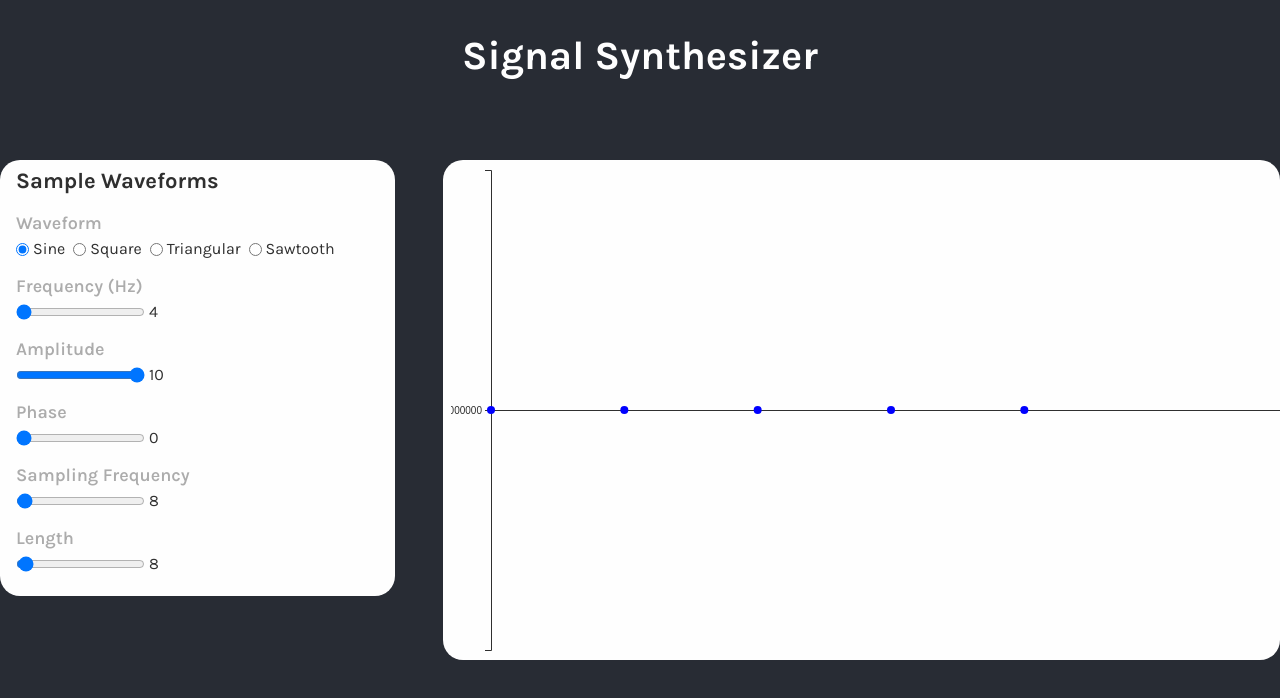
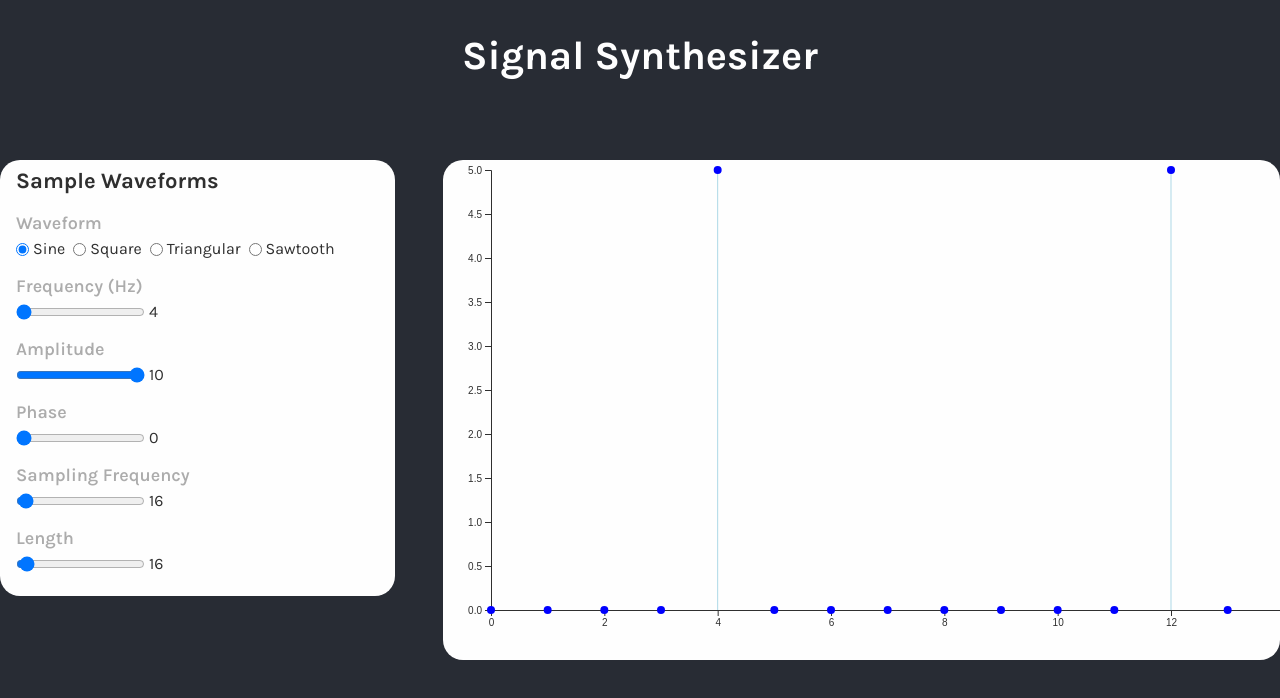
Before and after one commit to vteodorodev/signal_synth, a React (Create React App) app: page / in a window 1280 px wide. Shown: the top 698 px of the page. Built offline with nearby package versions, Linux system fonts and the light colour scheme.

Commit message:
adjusted fourier algorithm

```diff
--- a/src/App.tsx
+++ b/src/App.tsx
@@ -8,8 +8,6 @@ import { SignalContextType } from "./commons/types";
 function App() {
   const signal = useContext(SignalContext)?.signal;
   const fourier = useContext(SignalContext)?.fourier;
-
-  useEffect(() => console.log("app signal", signal), [signal]);
 
   return (
     <div className="App bg-dark-blue">
@@ -26,7 +24,7 @@ function App() {
           <div className="col-sm-12 col-md-8">
             <div className="bg-white countainer-rounded">
               {/* <StemChart data={signal ?? []} /> */}
-              <StemChart data={fourier ?? []} />
+              <StemChart data={fourier ?? []} type="magnitude" />
             </div>
           </div>
         </div>
--- a/src/components/StemChart/index.tsx
+++ b/src/components/StemChart/index.tsx
@@ -1,20 +1,32 @@
 import { useEffect, useRef } from "react";
-import { Dataset } from "../../commons/types";
+import { Dataset, FourierSignal, RealSignal, StemChartProps } from "../../commons/types";
 import * as d3 from "d3";
 
-const margin = { top: 10, right: 10, bottom: 10, left: 40 },
-  width = 850 - margin.left - margin.right,
+const margin = { top: 10, right: 10, bottom: 50, left: 40 },
+  width = 900 - margin.left - margin.right,
   height = 500 - margin.top - margin.bottom;
 
-function StemChart({ data }: { data: Dataset }) {
-  const svgRef = useRef(null);
+function buildRealStemChart(data: RealSignal, svgRef: any) {
+  let xMin, xMax: number;
+  let yMin, yMax: number;
 
-  useEffect(() => console.log("data", data), [data]);
+  let x: d3.ScaleLinear<number, number, never>;
+  let y: d3.ScaleLinear<number, number, never>;
 
-  const buildSVG = () => {
-    const xMax = data.length + 1;
-    const yMax = d3.max(data, (d) => Math.abs(d as number)) as number;
-    console.log(yMax);
+  let xAxis: d3.Axis<d3.NumberValue>;
+  let yAxis: d3.Axis<d3.NumberValue>;
+
+  xMin = 0;
+  xMax = data.length + 1;
+  yMax = d3.max(data as RealSignal, (d) => Math.abs(d)) as number;
+
+  x = d3.scaleLinear().domain([xMin, xMax]).range([0, width]);
+  y = d3.scaleLinear().domain([-yMax, yMax]).range([height, 0]);
+
+  xAxis = d3.axisBottom(x);
+  yAxis = d3.axisLeft(y);
+
+  xAxis.tickFormat((x) => "").tickSize(0);
 
   d3.select("svg").selectAll("*").remove();
 
@@ -24,14 +36,6 @@ function StemChart({ data }: { data: Dataset }) {
     .attr("height", height + margin.top + margin.bottom)
     .append("g")
     .attr("transform", "translate(" + margin.left + "," + margin.top + ")");
-
-    const x = d3.scaleLinear().domain([0, xMax]).range([0, width]);
-    const xAxis = d3.axisBottom(x);
-
-    xAxis.tickFormat((x) => "").tickSize(0);
-
-    const y = d3.scaleLinear().domain([-yMax, yMax]).range([height, 0]);
-    const yAxis = d3.axisLeft(y);
 
   svg
     .append("g")
@@ -49,7 +53,7 @@ function StemChart({ data }: { data: Dataset }) {
     .append("line")
     .attr("x1", (d, i) => x(i))
     .attr("x2", (d, i) => x(i))
-      .attr("y1", (d, i) => y(d as number))
+    .attr("y1", (d, i) => y(d))
     .attr("y2", (d, i) => y(0))
     .attr("stroke", "lightblue");
 
@@ -62,6 +66,90 @@ function StemChart({ data }: { data: Dataset }) {
     .attr("cy", (d, i) => y(d as number))
     .attr("r", "4")
     .style("fill", "blue");
+}
+
+function buildMagnitudeStemChart(data: FourierSignal, svgRef: any) {
+  let shiftedData = [
+    ...data.slice(Math.floor(data.length / 2) + 1),
+    ...data.slice(0, Math.floor(data.length / 2) + 1),
+  ];
+
+  console.log(shiftedData);
+
+  let xMin, xMax: number;
+  let yMin, yMax: number;
+
+  let x: d3.ScaleLinear<number, number, never>;
+  let y: d3.ScaleLinear<number, number, never>;
+
+  let xAxis: d3.Axis<d3.NumberValue>;
+  let yAxis: d3.Axis<d3.NumberValue>;
+
+  xMax = d3.max(data, (d) => d.w) as number;
+  yMin = 0;
+  yMax = d3.max(data, (d) => d.r) as number;
+
+  x = d3.scaleLinear().domain([0, xMax]).range([0, width]);
+  y = d3.scaleLinear().domain([yMin, yMax]).range([height, 0]);
+
+  xAxis = d3.axisBottom(x);
+  yAxis = d3.axisLeft(y);
+
+  d3.select("svg").selectAll("*").remove();
+
+  var svg = d3
+    .select(svgRef.current)
+    .attr("width", width + margin.left + margin.right)
+    .attr("height", height + margin.top + margin.bottom)
+    .append("g")
+    .attr("transform", "translate(" + margin.left + "," + margin.top + ")");
+
+  svg
+    .append("g")
+    .attr("transform", "translate(0," + y(0) + ")")
+    .call(xAxis)
+    .selectAll("text")
+    .style("text-anchor", "center");
+
+  svg.append("g").call(yAxis);
+
+  svg
+    .selectAll("myline")
+    .data(data)
+    .enter()
+    .append("line")
+    .attr("x1", (d, i) => x(d.w))
+    .attr("x2", (d, i) => x(d.w))
+    .attr("y1", (d, i) => y(d.r))
+    .attr("y2", (d, i) => y(0))
+    .attr("stroke", "lightblue");
+
+  svg
+    .selectAll("mycircle")
+    .data(data)
+    .enter()
+    .append("circle")
+    .attr("cx", (d, i) => x(d.w))
+    .attr("cy", (d, i) => y(d.r))
+    .attr("r", "4")
+    .style("fill", "blue");
+}
+
+function StemChart({ data, type }: StemChartProps) {
+  const svgRef = useRef(null);
+
+  console.log("data", data);
+
+  const buildSVG = () => {
+    switch (type) {
+      case "time":
+        buildRealStemChart(data as RealSignal, svgRef);
+        break;
+      case "magnitude":
+      case "phase":
+        buildMagnitudeStemChart(data as FourierSignal, svgRef);
+        break;
+    }
   };
 
   useEffect(buildSVG, [data]);
--- a/src/components/WaveformForm/index.tsx
+++ b/src/components/WaveformForm/index.tsx
@@ -44,8 +44,8 @@ const initialFormValues: FormData = {
   amplitude: 10,
   phase: 0,
   duration: 2,
-  harmonics: 8,
-  samplingFrequency: 8,
+  harmonics: 16,
+  samplingFrequency: 16,
 };
 
 function WaveformForm() {
@@ -157,8 +157,7 @@ function WaveformForm() {
   useEffect(() => {
     setSignal([...wave.signal]);
     const fourier = wave.computeFourier();
-    console.log(fourier);
-    setFourier(fourier.map((val) => val.toPolar().r));
+    setFourier(fourier);
   }, [wave, setSignal, setFourier]);
 
   return (
--- a/src/contexts/SignalContext.tsx
+++ b/src/contexts/SignalContext.tsx
@@ -1,11 +1,18 @@
 import { createContext, useContext, useEffect, useState } from "react";
-import { Dataset, NumberOrComplex, SignalContextType } from "../commons/types";
+import {
+  Dataset,
+  FourierDataPoint,
+  FourierSignal,
+  NumberOrComplex,
+  RealSignal,
+  SignalContextType,
+} from "../commons/types";
 
 export const SignalContext = createContext<SignalContextType | null>(null);
 
 const SignalContextProvider = ({ children }: { children: React.ReactNode }) => {
-  const [signal, setSignal] = useState<Dataset>([]);
-  const [fourier, setFourier] = useState<Dataset>([]);
+  const [signal, setSignal] = useState<RealSignal>([]);
+  const [fourier, setFourier] = useState<FourierSignal>([]);
 
   return (
     <SignalContext.Provider value={{ signal, setSignal, fourier, setFourier }}>
--- a/src/utils/fourier.ts
+++ b/src/utils/fourier.ts
@@ -1,4 +1,4 @@
-import { Signal } from "../commons/types";
+import { FourierDataPoint, NumberOrComplex, RealSignal, Signal } from "../commons/types";
 import { Complex, pi, add, multiply, complex, conj } from "mathjs";
 
 export class Fourier {
@@ -10,48 +10,21 @@ export class Fourier {
     this.windowSize = windowSize;
     this.vandermonde = [];
     this.tol = tol ?? 1e-3;
-
-    for (let n = 0; n < windowSize; n++) {
-      const paddedRow = new Array(windowSize).fill(complex(0, 0));
-      this.vandermonde.push(paddedRow);
-    }
-
-    for (let k = 0; k < windowSize; k++) {
-      for (let n = k; n < windowSize; n++) {
-        let re = Math.cos((2 * pi * k * n) / windowSize);
-
-        if (Math.abs(re) < this.tol) {
-          re = 0;
-        }
-
-        let im = Math.sin((2 * pi * k * n) / windowSize);
-
-        if (Math.abs(im) < this.tol) {
-          im = 0;
-        }
-
-        const vector = complex(re, im);
-        if (k === n) {
-          this.vandermonde[n][n] = vector;
-        } else {
-          this.vandermonde[k][n] = vector;
-          this.vandermonde[n][k] = vector;
-        }
-      }
-    }
   }
 
-  forward(signal: number[] | Complex[]) {
+  forward(signal: RealSignal, samplingRate: number = 1) {
     const length = signal.length;
+    console.log("length", length);
     if (length !== this.windowSize) {
       throw new Error("Signal length should match the window size");
     } else {
-      const freqSignal: Complex[] = [];
+      const freqSignal: FourierDataPoint[] = [];
 
-      for (let k = 0; k < Math.floor(this.windowSize / 2) + 1; k++) {
+      for (let k = 0; k < length; k++) {
         let phasor = complex(0, 0);
-        for (let n = 0; n < this.windowSize; n++) {
-          phasor = add(phasor, multiply(signal[n], this.vandermonde[n][k]) as Complex);
+        for (let n = 0; n < length; n++) {
+          const basisVector = this.__calculateBasisVector(n, k);
+          phasor = add(phasor, multiply(signal[n] / length, basisVector) as Complex);
         }
         if (Math.abs(phasor.re) < this.tol) {
           phasor.re = 0;
@@ -60,10 +33,10 @@ export class Fourier {
         if (Math.abs(phasor.im) < this.tol) {
           phasor.im = 0;
         }
-
-        freqSignal.push(phasor);
+        const { re, im } = phasor;
+        const { r, phi } = phasor.toPolar();
+        freqSignal.push({ re, im, r, phi, w: (samplingRate / length) * k });
       }
-
       return freqSignal;
     }
   }
@@ -94,4 +67,19 @@ export class Fourier {
       return signal;
     }
   }
+
+  private __calculateBasisVector(n: number, k: number) {
+    let re = Math.cos((2 * pi * k * n) / this.windowSize);
+    let im = Math.sin((2 * pi * k * n) / this.windowSize);
+
+    if (Math.abs(re) < this.tol) {
+      re = 0;
+    }
+
+    if (Math.abs(im) < this.tol) {
+      im = 0;
+    }
+
+    return complex(re, im);
+  }
 }
--- a/src/utils/wave.ts
+++ b/src/utils/wave.ts
@@ -1,13 +1,13 @@
 import { Complex } from "mathjs";
-import { Signal, Waveform } from "../commons/types";
+import { FourierDataPoint, NumberOrComplex, RealSignal, Signal, Waveform } from "../commons/types";
 import { Fourier } from "./fourier";
 
 export const pi = Math.PI;
 
 export class Wave implements Signal {
-  signal: number[] | Complex[];
+  signal: RealSignal;
   samplingRate: number;
-  fourier?: Complex[] | undefined;
+  fourier?: FourierDataPoint[];
   fft: Fourier;
 
   constructor(
@@ -36,7 +36,7 @@ export class Wave implements Signal {
   }
 
   computeFourier() {
-    this.fourier = this.fft.forward(this.signal);
+    this.fourier = this.fft.forward(this.signal, this.samplingRate);
     return this.fourier;
   }
 }
```
Also changed, not shown: src/commons/types.ts (+26 -7 lines), 1 other file (tests, documents, lock files or other folders). Lines whose indentation alone changed are shown as unchanged.
